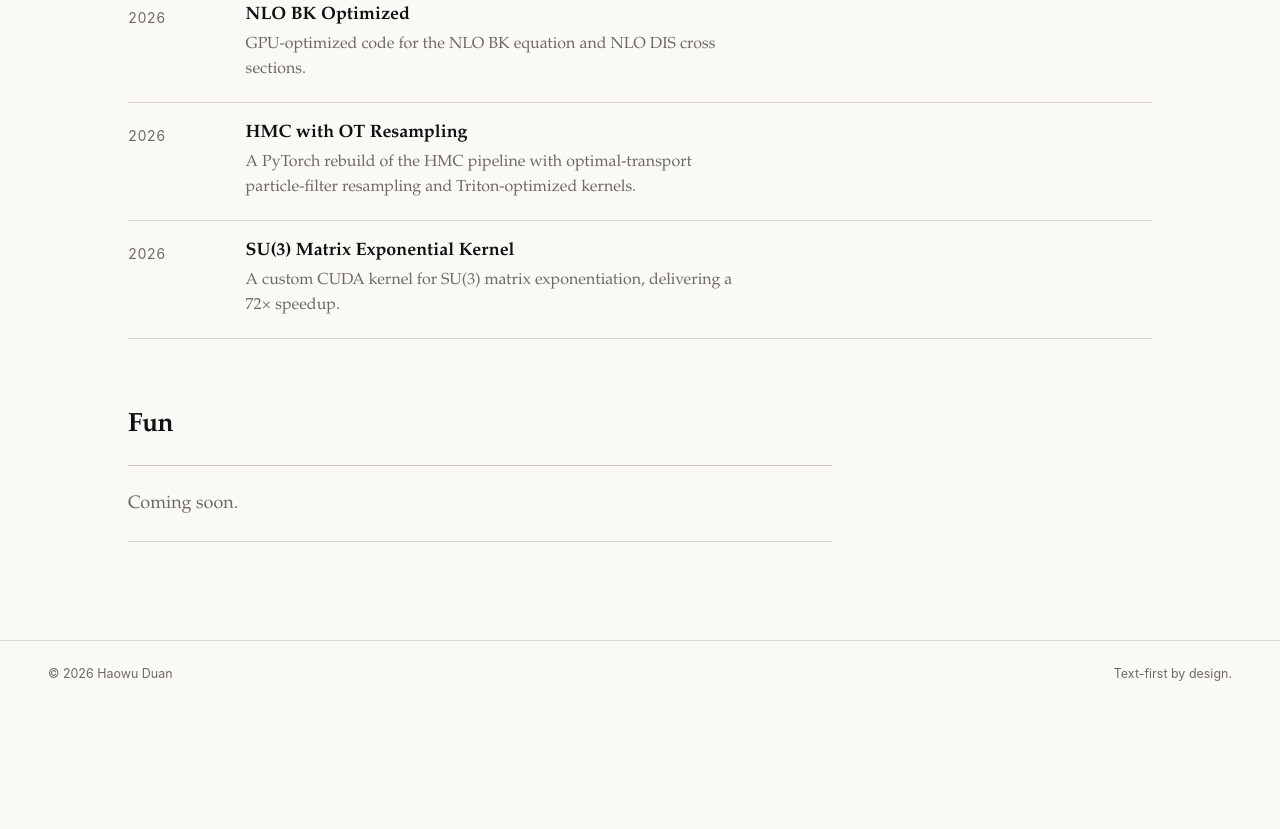
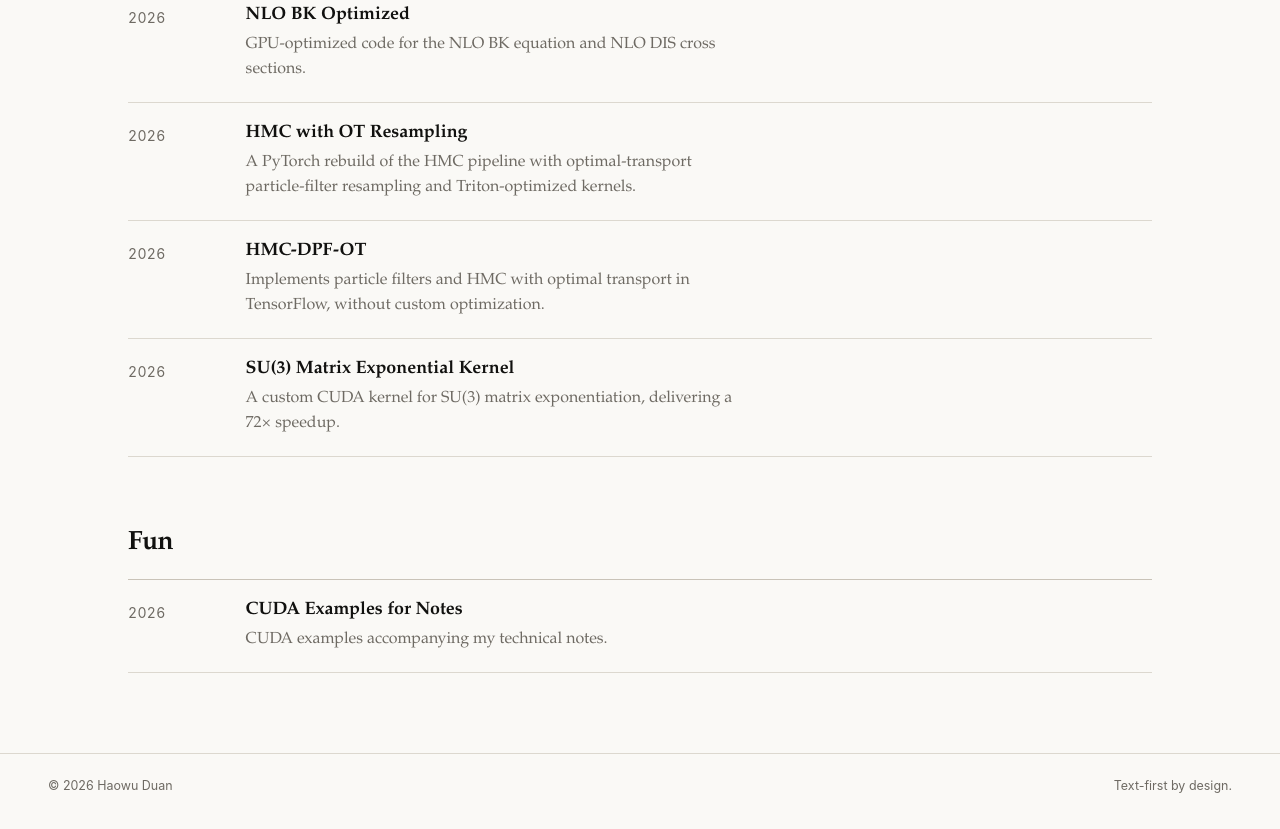
Before and after one commit to HaowuDuan/HaowuDuan.github.io, an Astro site: page /projects in a window 1280 px wide. Shown: the part 754-1583 px from the top of the page. Before the commit the page ends 1471 px from the top, so only its background shows below. Built offline with nearby package versions, Linux system fonts and the light colour scheme; Astro itself is replaced by a stand-in of ours.

Commit message:
some updates

```diff
--- a/src/pages/index.astro
+++ b/src/pages/index.astro
@@ -20,7 +20,7 @@ const selectedPublications = getPublications().filter(publication => publication
       <h1 id="name">Haowu Duan</h1>
       <p class="role">Physicist and machine-learning researcher.</p>
       <div class="bio">
-        <p>I am a high-energy physicist with a PhD from NC State and postdoctoral experience at UConn. I have experience with GPU simulation, CUDA optimization, and neural network training, and I am familiar with PyTorch.</p>
+        <p>I am a computational scientist with a background in high-energy physics, a PhD from NC State, and postdoctoral experience at UConn. My work spans probabilistic modeling and high-performance computing, including Hamiltonian Monte Carlo, state-space models, Monte Carlo simulation, GPU acceleration and CUDA optimization, and neural network development with PyTorch.</p>
       </div>
       <div class="contact-links" aria-label="Contact and profiles">
         <a href="mailto:hwdcgc@gmail.com">Email</a>
--- a/src/pages/projects.astro
+++ b/src/pages/projects.astro
@@ -43,6 +43,13 @@ import Base from '../layouts/Base.astro';
         <li>
           <time class="date" datetime="2026">2026</time>
           <div>
+            <h3><a href="https://github.com/HaowuDuan/HMC-DPF-OT" target="_blank" rel="noopener">HMC-DPF-OT</a></h3>
+            <p>Implements particle filters and HMC with optimal transport in TensorFlow, without custom optimization.</p>
+          </div>
+        </li>
+        <li>
+          <time class="date" datetime="2026">2026</time>
+          <div>
             <h3><a href="https://github.com/HaowuDuan/SU-3-matrix-exp-kernel" target="_blank" rel="noopener">SU(3) Matrix Exponential Kernel</a></h3>
             <p>A custom CUDA kernel for SU(3) matrix exponentiation, delivering a 72× speedup.</p>
           </div>
@@ -51,7 +58,15 @@ import Base from '../layouts/Base.astro';
     </section>
     <section class="cv-section">
       <h2>Fun</h2>
-      <p class="empty-state">Coming soon.</p>
+      <ol class="editorial-list">
+        <li>
+          <time class="date" datetime="2026">2026</time>
+          <div>
+            <h3><a href="https://github.com/HaowuDuan/cuda-example-for-note" target="_blank" rel="noopener">CUDA Examples for Notes</a></h3>
+            <p>CUDA examples accompanying my technical notes.</p>
+          </div>
+        </li>
+      </ol>
     </section>
   </div>
 </Base>
```
